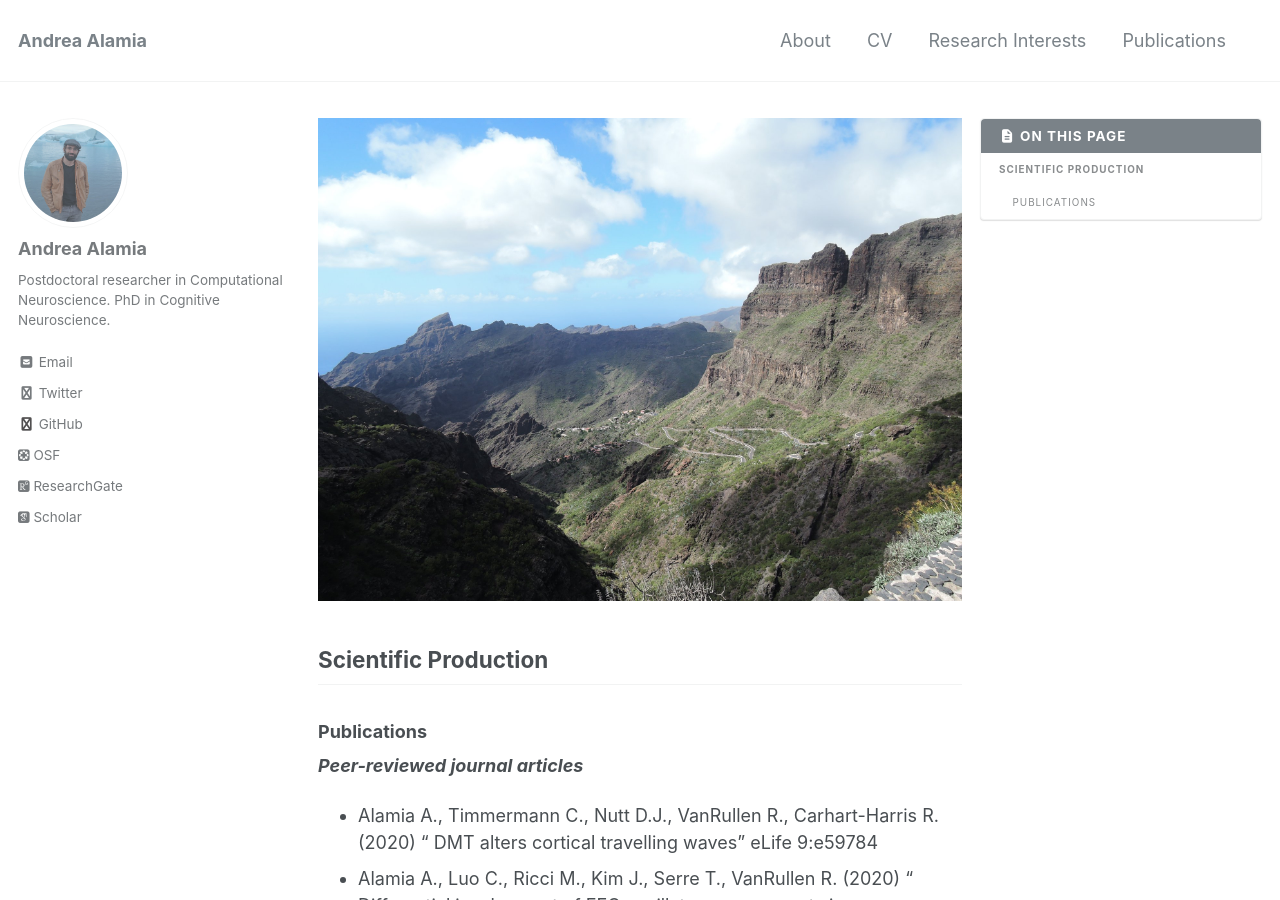
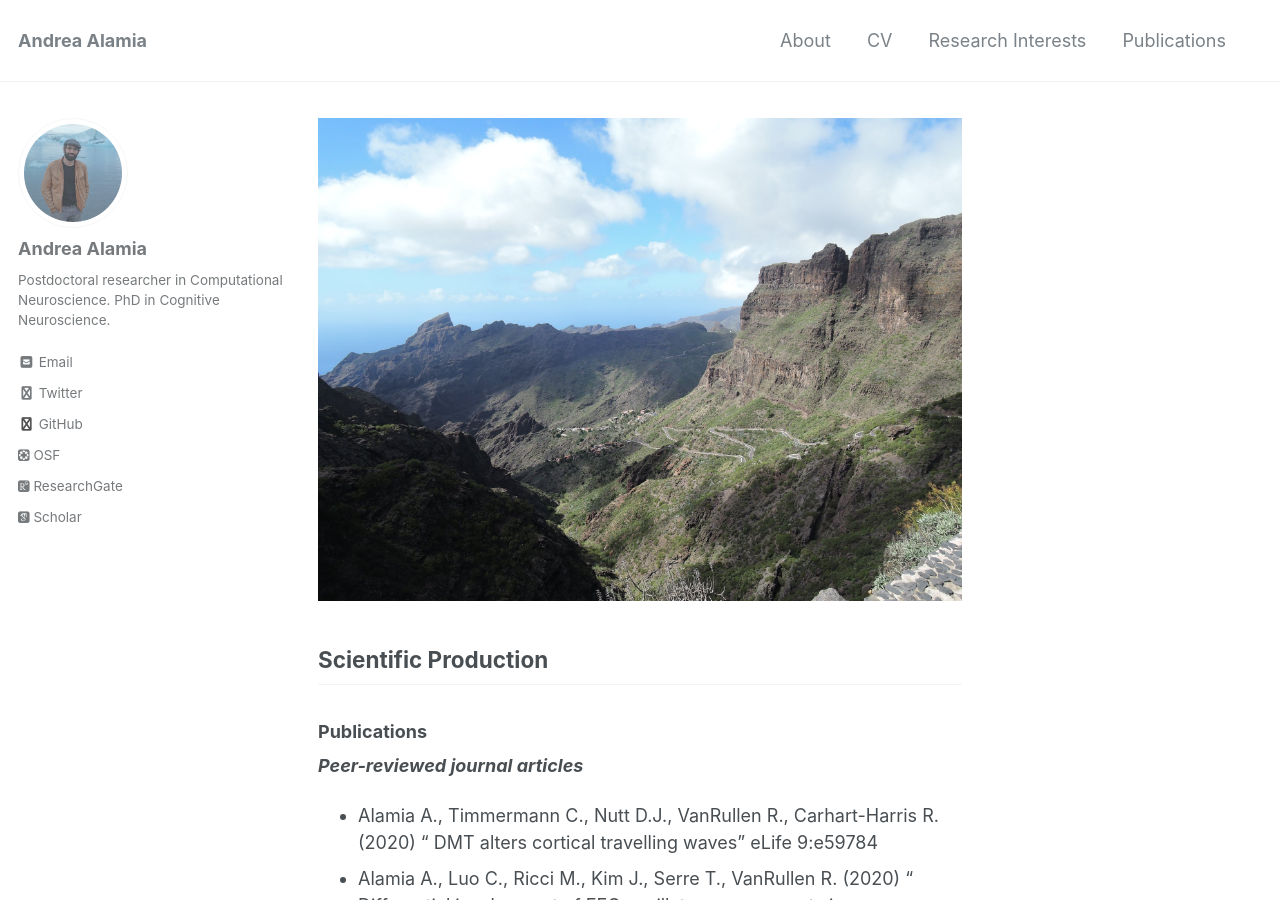
Before and after one commit to artipago/artipago.github.io, a Jekyll site: the page built from _pages/publications.md, in a window 1280 px wide and 900 px high. Built offline with Jekyll 4.4.1, drawn with Linux system fonts in a browser that asks for light colours; nearby versions of some CDN libraries; some web fonts are replaced; library files that are not in the unit come from our copies.

Commit message:
Update publications.md

```diff
--- a/_pages/publications.md
+++ b/_pages/publications.md
@@ -2,9 +2,7 @@
 layout: single
 permalink: /publications/
 classes: wide
-toc: true
 ---
-{% include toc %}
 
 <img src="/assets/images/publications.jpg" alt="My research">
 
```
